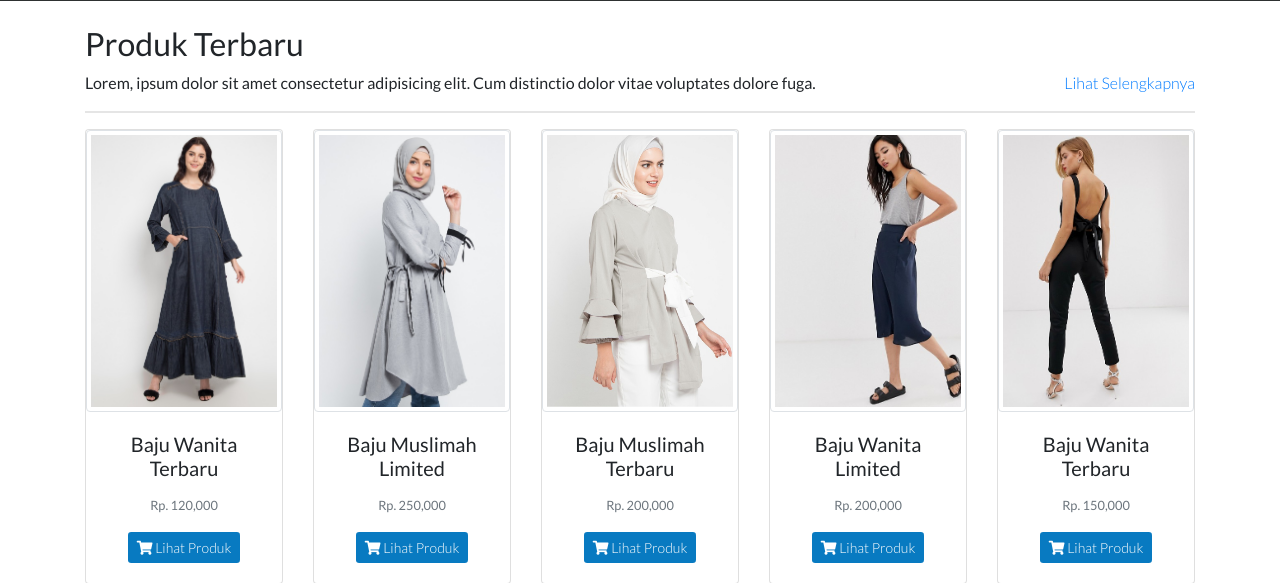
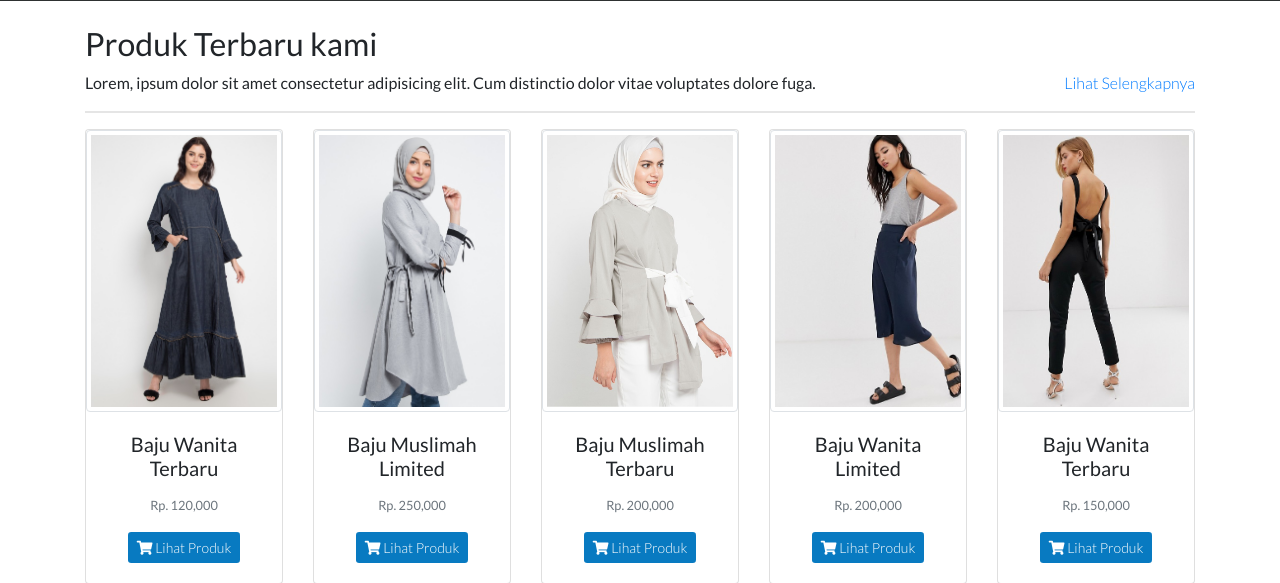
Before and after one commit to okriiza/toko-online-sederhana, a PHP site: page /pakaianku/ in a window 1280 px wide. Shown: the part 497-1080 px from the top of the page. Run offline with PHP 8.4, Linux system fonts and the light colour scheme; data comes from the database, SQL or seed files in the repository; some libraries are stand-ins or nearby versions.

Commit message:
change title

```diff
--- a/index.php
+++ b/index.php
@@ -16,7 +16,7 @@ include 'header.php';
     <div class="container">
         <div class="row">
             <div class="col-md  mt-4 mb-3">
-                <h2>Produk Terbaru</h2>
+                <h2>Produk Terbaru kami</h2>
                 <a href="listproduk.php" class="float-right text-decoration-none font-weight-light">Lihat Selengkapnya</a>
                 <p>Lorem, ipsum dolor sit amet consectetur adipisicing elit. Cum distinctio dolor vitae voluptates dolore fuga. </p>
                 <hr class="garis">
```
